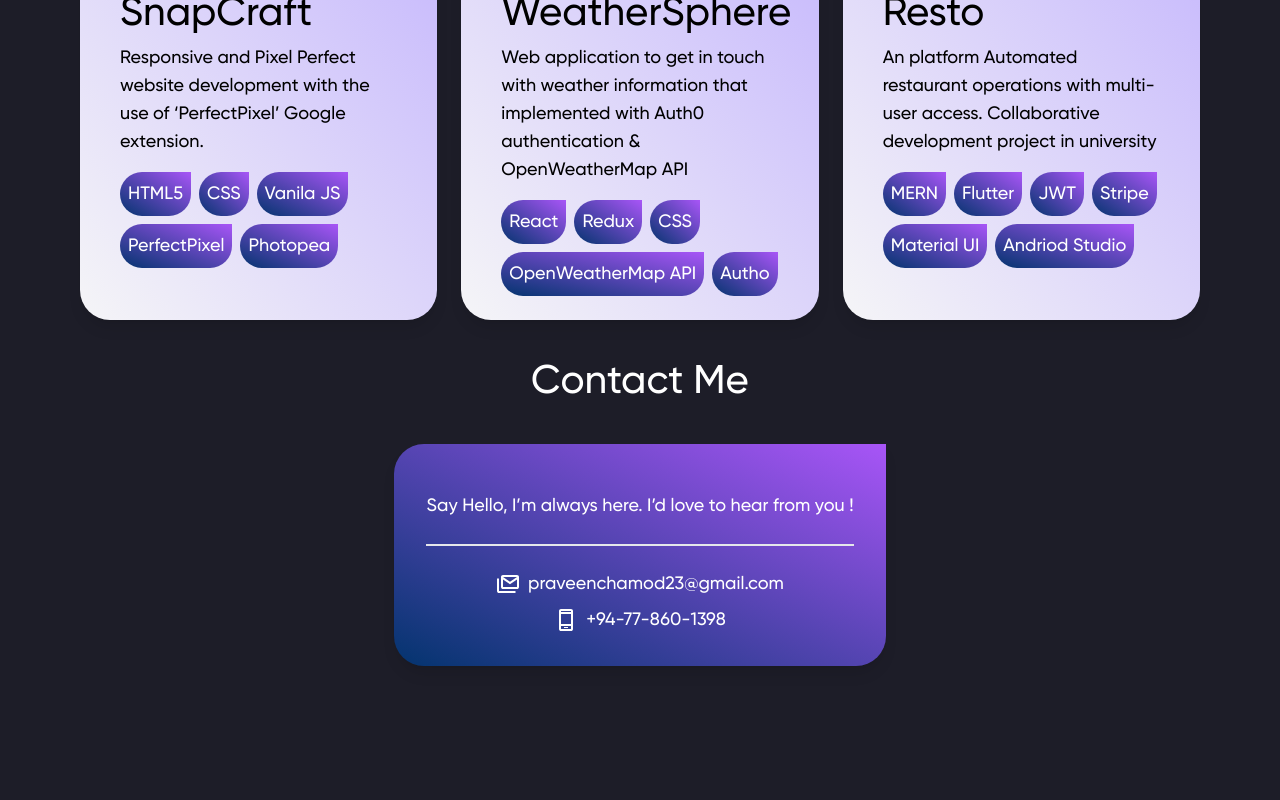
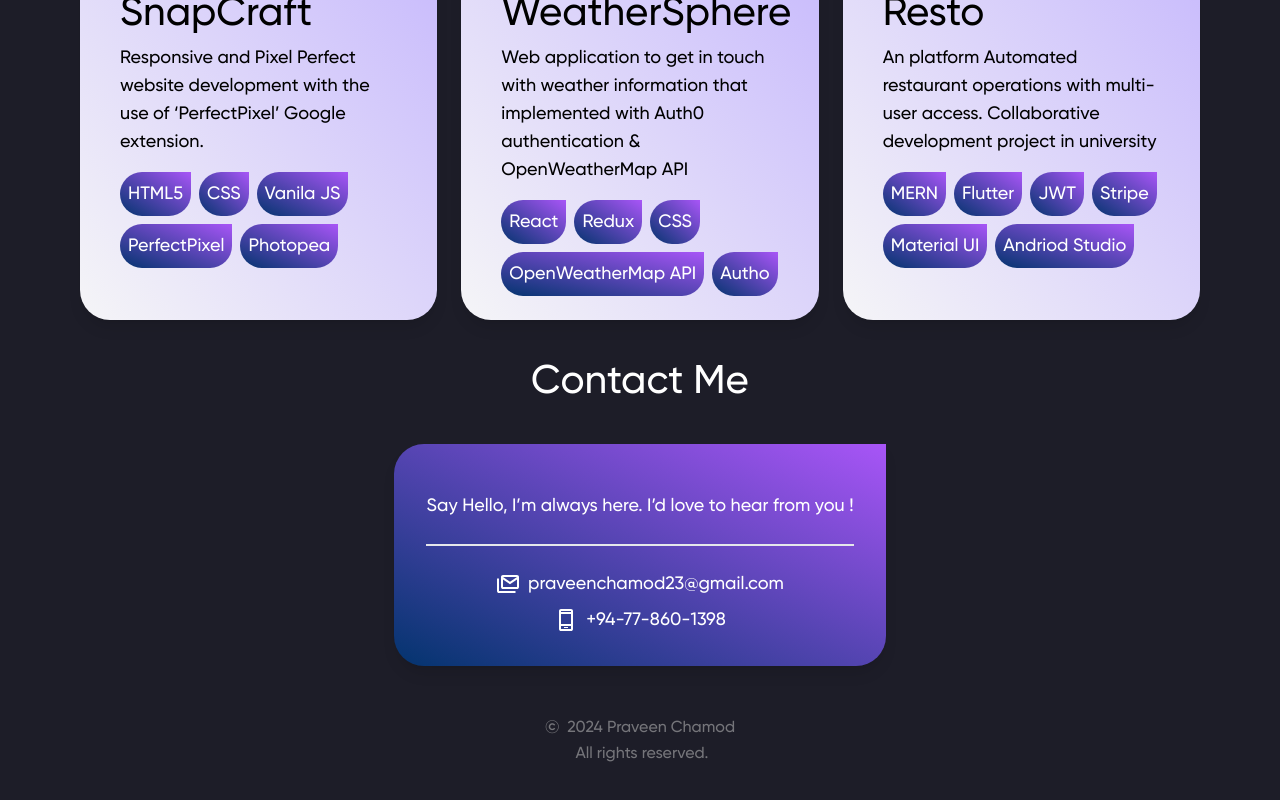
Before and after one commit to PraveenChamod/Portfolio, a React (Create React App) app: page / in a window 1280 px wide. Shown: the part 3237-4037 px from the top of the page. Before the commit the page ends 3951 px from the top, so only its background shows below. Built offline with nearby package versions, Linux system fonts and the light colour scheme.

Commit message:
Add footer.

```diff
--- a/src/features/page/index.tsx
+++ b/src/features/page/index.tsx
@@ -18,6 +18,15 @@ function page() {
       <section id="contact">
         <Contact />
       </section>
+      <footer className="text-[#75757a] mb-12">
+        <div className="flex items-center justify-center">
+          <span className="text-lg">&copy;</span>
+          <span className="pl-2">2024 Praveen Chamod</span>
+        </div>
+        <div className="flex items-center justify-center">
+          <span className="pl-1">All rights reserved.</span>
+        </div>
+      </footer>
     </div>
   );
 }
```
